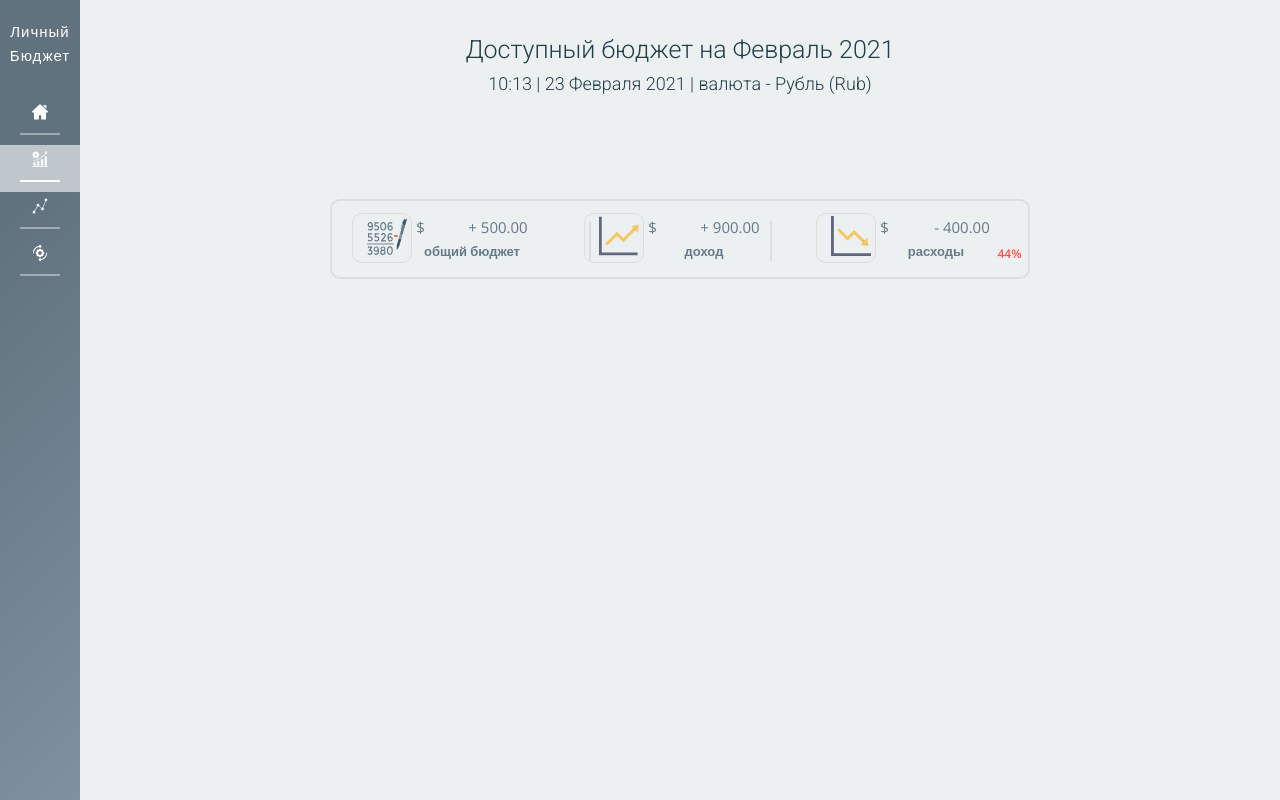
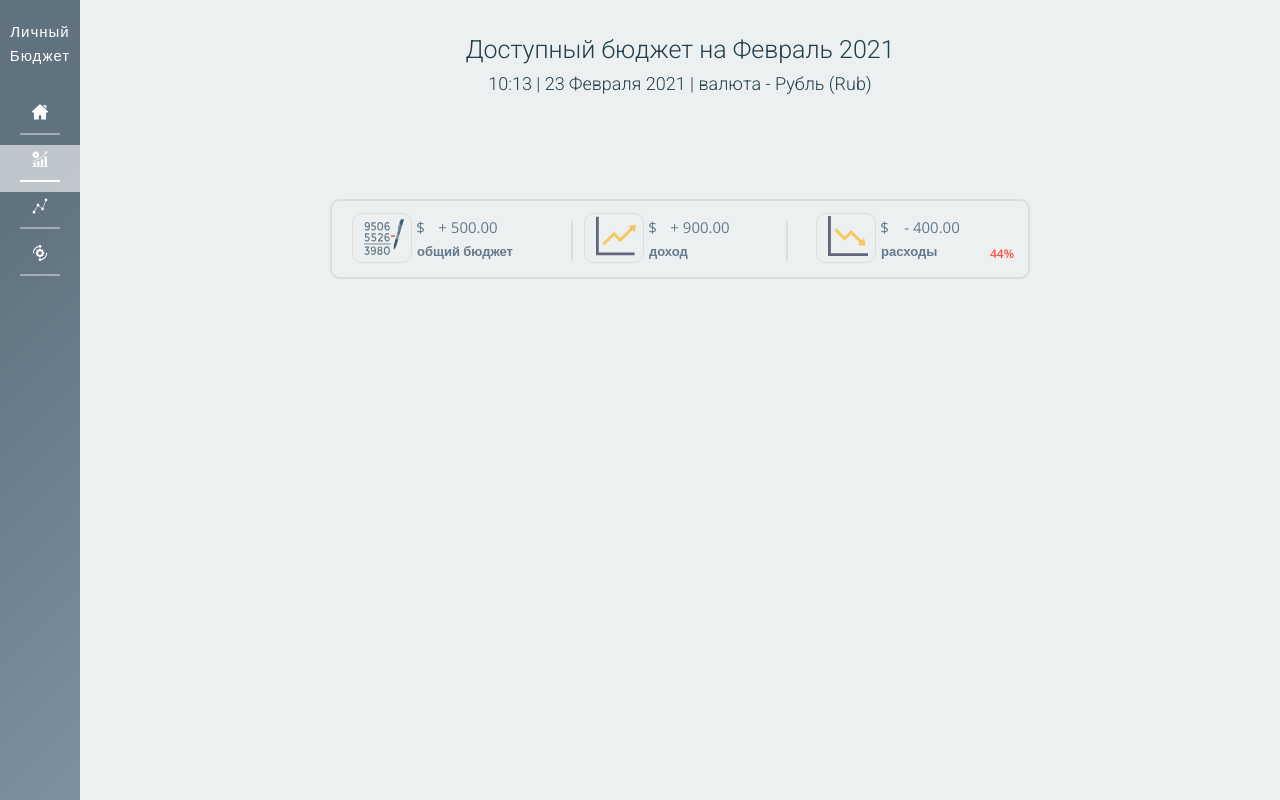
Before and after one commit to junk-maker/budget, a React (Create React App) app in the folder frontend/: page /budget in a window 1280 px wide. Built offline with nearby package versions, Linux system fonts and the light colour scheme.

Commit message:
css styles fixed

```diff
--- a/frontend/src/components/budget/Budget.js
+++ b/frontend/src/components/budget/Budget.js
@@ -1,6 +1,5 @@
 import React, {useState ,useEffect} from 'react';
 import {months, calculateBudget, calculateTotal, formatNumber, budgetPercentage} from '../../budget-library/library';
-
 
 const Budget = () => {
     const state = {
--- a/frontend/src/components/pattern/Pattern.js
+++ b/frontend/src/components/pattern/Pattern.js
@@ -13,7 +13,7 @@ const Pattern  = props => {
     const [isOpen, setIsOpen] = useState(false);
 
     const income = [
-        {description: 'зарплата', category: 'работа', amount: 200, isActive: true, date: '21.02.2021'},
+        {description: 'зарплата', category: 'работа', amount: 20000, isActive: true, date: '21.02.2021'},
         {description: 'аренда', category: 'бизнесс', amount: 700, isActive: true, date: '21.02.2021'},
         {description: 'аренда', category: 'бизнесс', amount: 700, isActive: true, date: '21.02.2021'},
         {description: 'аренда', category: 'бизнесс', amount: 700, isActive: true, date: '21.02.2021'},
--- a/frontend/src/sass/components/_budget.scss
+++ b/frontend/src/sass/components/_budget.scss
@@ -43,7 +43,7 @@
       margin-left: 20px;
     }
     &--image {
-      margin-left: 10px;
+      margin-left: 4px;
       margin-top: 2px;
       height: 40px;
       width: 40px;
@@ -51,7 +51,7 @@
     &--sum {
       font-size: 15px;
       margin-top: -48px;
-      margin-left: 100px;
+      margin-left: 40px;
       font-weight: 500;
     }
     &--span {
@@ -64,28 +64,28 @@
       margin-left: 85px;
       font-weight: 700;
       margin-top: 2px;
+      text-align: left;
     }
     &--percentage {
       margin-top: -18px;
       font-size: 12px;
-      margin-left: 195px;
+      margin-left: 180px;
       color: #FF5049;
       font-weight: bold;
     }
     &--one {
       position:absolute;
       bottom: 7%;
-      left: 41%;
+      left: 39.2%;
       height: 40px;
       width: 2px;
       background: #dedcdc;
 
     }
-
     &--two {
       position:absolute;
       bottom: 7%;
-      left: 58.88%;
+      left: 60.5%;
       height: 40px;
       width: 2px;
       background: #dedcdc;
--- a/frontend/src/sass/components/_list.scss
+++ b/frontend/src/sass/components/_list.scss
@@ -7,11 +7,11 @@
   padding: 5px;
   margin: 18px 0;
   position: relative;
-  border: 1px solid #dedcdc;
+  border: 2px solid #dedcdc;
   border-radius: 5px;
-  font-family: 'Roboto', sans-serif;
-  font-weight: 300;
-  color: #203d4a;
+  color: #64798A;
+  font-family: Open Sans, sans-serif;
+  font-weight: 500;
   &__image {
     width: 45px;
     height: 30px;
@@ -20,6 +20,7 @@
   }
   &__description {
     width: 35%;
+    text-align: left;
     &--date {
       margin-bottom: -5px;
       font-size: 12px;
@@ -31,9 +32,9 @@
     align-items: center;
     margin: auto 0;
   }
-  &__amount {
-    //padding-right: -1000px;
-  }
+  // &__amount {
+  //   padding-right: -1000px;
+  // }
   //&__delete {
   //  padding-bottom: 15px;
   //  //padding-right: -100px;
```
